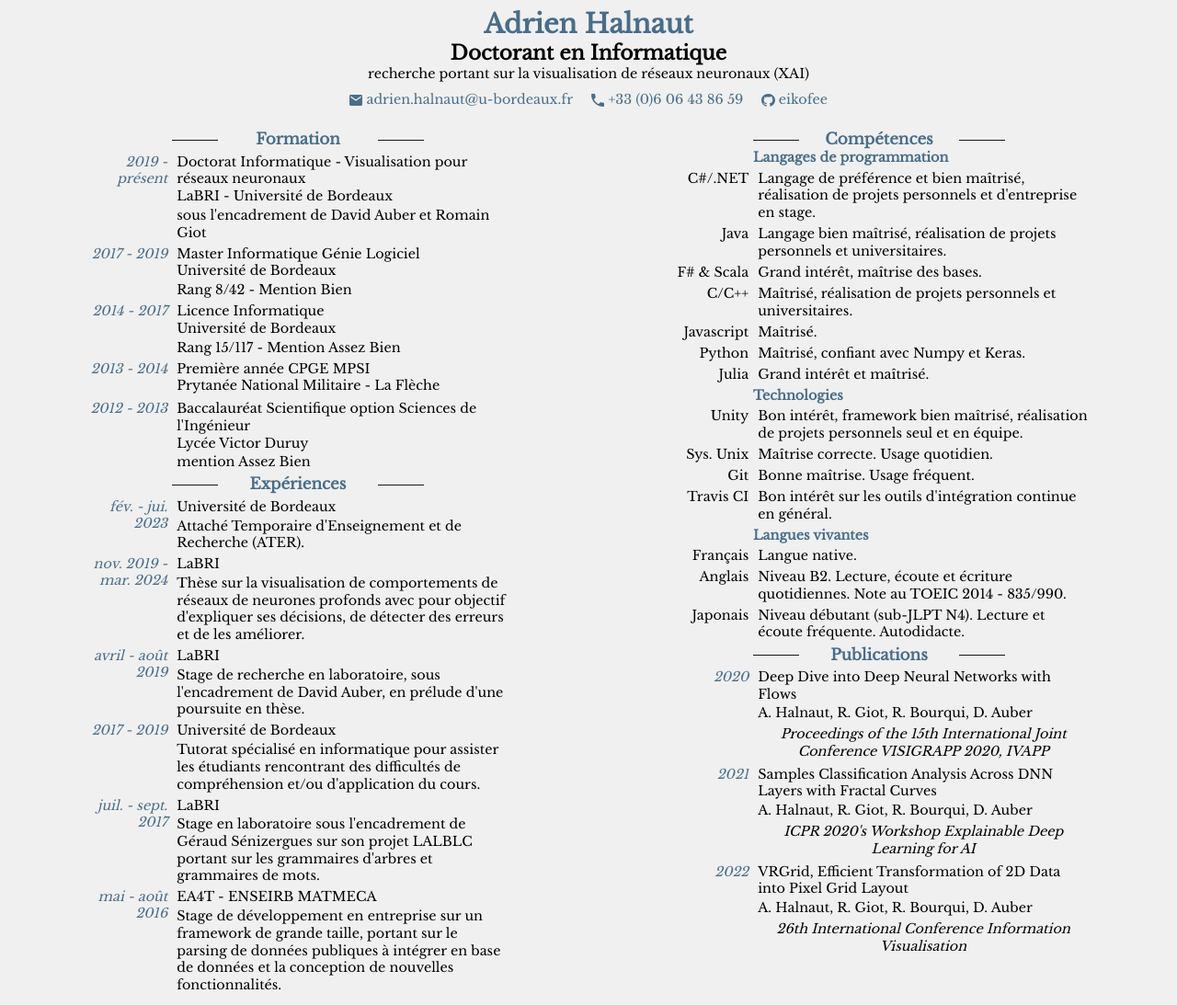
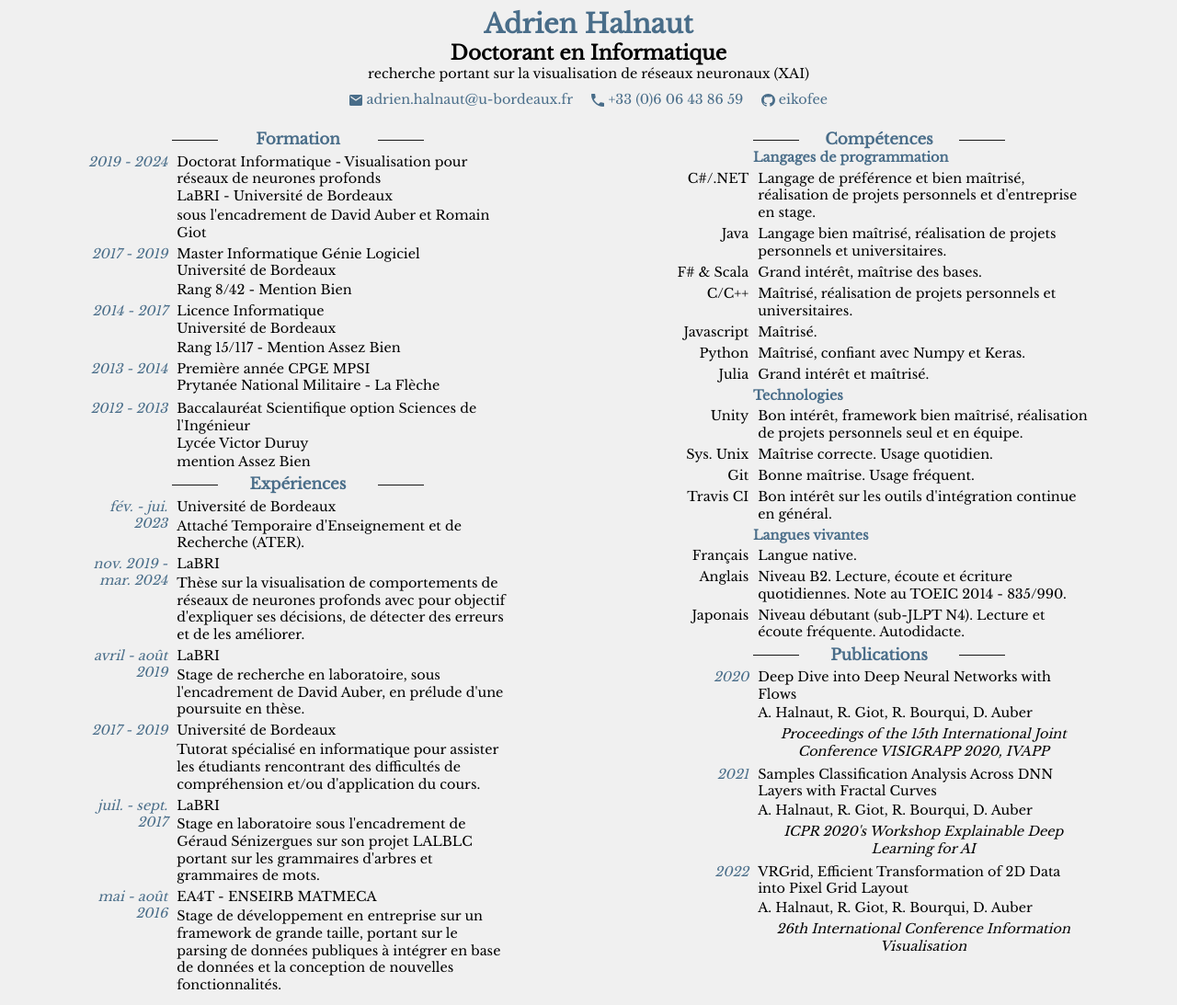
Before and after one commit to eikofee/eikofee.github.io, a Jekyll site: the page built from index.md, in a window 1280 px wide. Shown: the whole page at 92% size. Built offline with Jekyll 4.4.1, drawn with Linux system fonts in a browser that asks for light colours.

Commit message:
Update formations.yml

```diff
--- a/_data/formations.yml
+++ b/_data/formations.yml
@@ -1,5 +1,5 @@
--   year: 2019 - présent
-    title: Doctorat Informatique - Visualisation pour réseaux neuronaux
+-   year: 2019 - 2024
+    title: Doctorat Informatique - Visualisation pour réseaux de neurones profonds
     place: LaBRI - Université de Bordeaux
     note: sous l'encadrement de David Auber et Romain Giot
 -   year: 2017 - 2019
```
